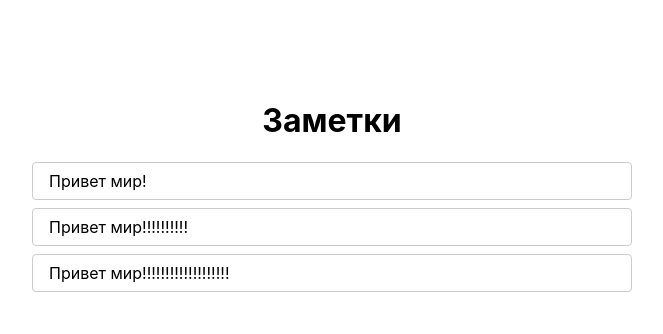
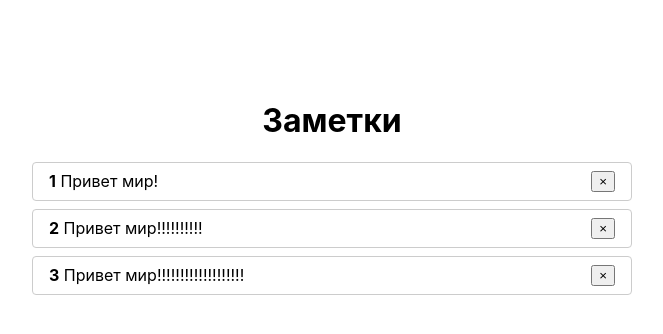
Before and after one commit to Terentiy01/notes, a React (Create React App) app: page / in a window 1280 px wide. Shown: the top 334 px of the page, without its empty margins (308-971 px from the left). Built offline with nearby package versions, Linux system fonts and the light colour scheme.

Commit message:
added index and delete button for todos

```diff
--- a/src/components/Todo.js
+++ b/src/components/Todo.js
@@ -46,7 +46,12 @@ function Todo() {
         {notes.map((element, index) => {
           return (
             <li style={styles.li} key={element.id}>
-              {element.title}
+              <span>
+                <strong>{index + 1}</strong>
+                &nbsp;
+                {element.title}
+              </span>
+              <button>&times;</button>
             </li>
           )
         })}
```
